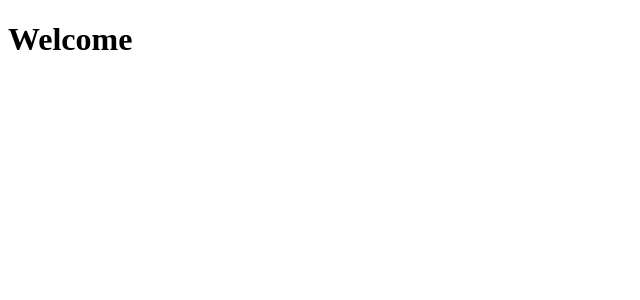
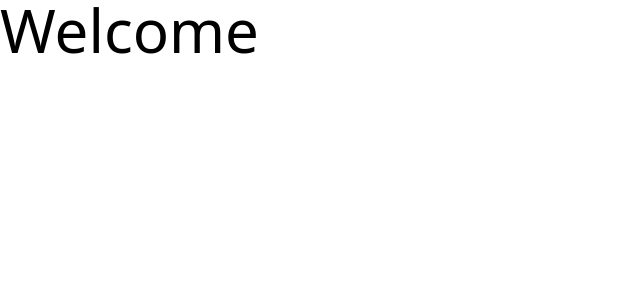
Before and after one commit to RubenMMPS/PortFolio, a Nuxt app: page / in a window 1280 px wide. Shown: the top 300 px of the page, without its empty margins (0-640 px from the left). Built offline with nearby package versions, Linux system fonts and the light colour scheme.

Commit message:
chore: configure Tailwind variables

```diff
--- /dev/null
+++ b/assets/css/main.css
@@ -0,0 +1,25 @@
+@tailwind base;
+@tailwind components;
+@tailwind utilities;
+
+:root {
+  --brand-primary: 57 255 20;
+  --brand-secondary: 168 85 247;
+  --bg-primary: 10 25 47;
+  --text-primary: 255 255 255;
+  --text-secundary: 128 128 128;
+  --header-footer: 165, 169, 177;
+
+}
+
+h1{
+  @apply text-6xl;
+}
+
+h2{
+  @apply text-3xl;
+}
+
+h3{
+  @apply text-2xl;
+}
--- a/nuxt.config.ts
+++ b/nuxt.config.ts
@@ -2,7 +2,14 @@
 export default defineNuxtConfig({
   compatibilityDate: "2025-07-15",
   devtools: { enabled: true },
-  modules: ["@nuxt/eslint", "@pinia/nuxt"],
+  modules: ["@nuxt/eslint", "@pinia/nuxt", "@nuxtjs/tailwindcss", "@nuxt/icon"],
+  css: ["~/assets/css/main.css"],
+  postcss: {
+    plugins: {
+      tailwindcss: {},
+      autoprefixer: {},
+    },
+  },
   typescript: {
     strict: true,
     typeCheck: false,
--- a/package.json
+++ b/package.json
@@ -25,13 +25,18 @@
     "@commitlint/cli": "^20.4.4",
     "@commitlint/config-conventional": "^20.4.4",
     "@eslint/js": "^10.0.1",
+    "@nuxt/icon": "^1.15.0",
+    "@nuxtjs/tailwindcss": "^6.14.0",
+    "autoprefixer": "^10.4.27",
     "eslint": "^10.0.3",
     "eslint-plugin-vue": "^10.8.0",
     "globals": "^17.4.0",
     "husky": "^9.1.7",
     "jiti": "^2.6.1",
     "lint-staged": "^16.3.3",
+    "postcss": "^8.5.8",
     "prettier": "3.8.1",
+    "tailwindcss": "^3.4.19",
     "typescript-eslint": "^8.57.0"
   },
   "lint-staged": {
--- /dev/null
+++ b/tailwind.config.js
@@ -0,0 +1,25 @@
+/** @type {import('tailwindcss').Config} */
+export default {
+  content: [
+    "./components/**/*.{js,vue,ts}",
+    "./layouts/**/*.vue",
+    "./pages/**/*.vue",
+    "./plugins/**/*.{js,ts}",
+    "./app.vue",
+    "./error.vue",
+  ],
+  theme: {
+    extend: {
+      colors: {
+        // Use RGB channel CSS variables so Tailwind can apply opacity in gradients.
+        "brand-primary": "rgb(var(--brand-primary) / <alpha-value>)",
+        "brand-secondary": "rgb(var(--brand-secondary) / <alpha-value>)",
+        "bg-primary": "rgb(var(--bg-primary) / <alpha-value>)",
+        "text-primary": "rgb(var(--text-primary) / <alpha-value>)",
+        "text-secundary": "rgb(var(--text-secundary) / <alpha-value>)",
+        "header-footer": "rgb(var(--header-footer) / <alpha-value>)",
+      },
+    },
+  },
+  plugins: [],
+};
```
Also changed, not shown: 1 other file (tests, documents, lock files or other folders).
